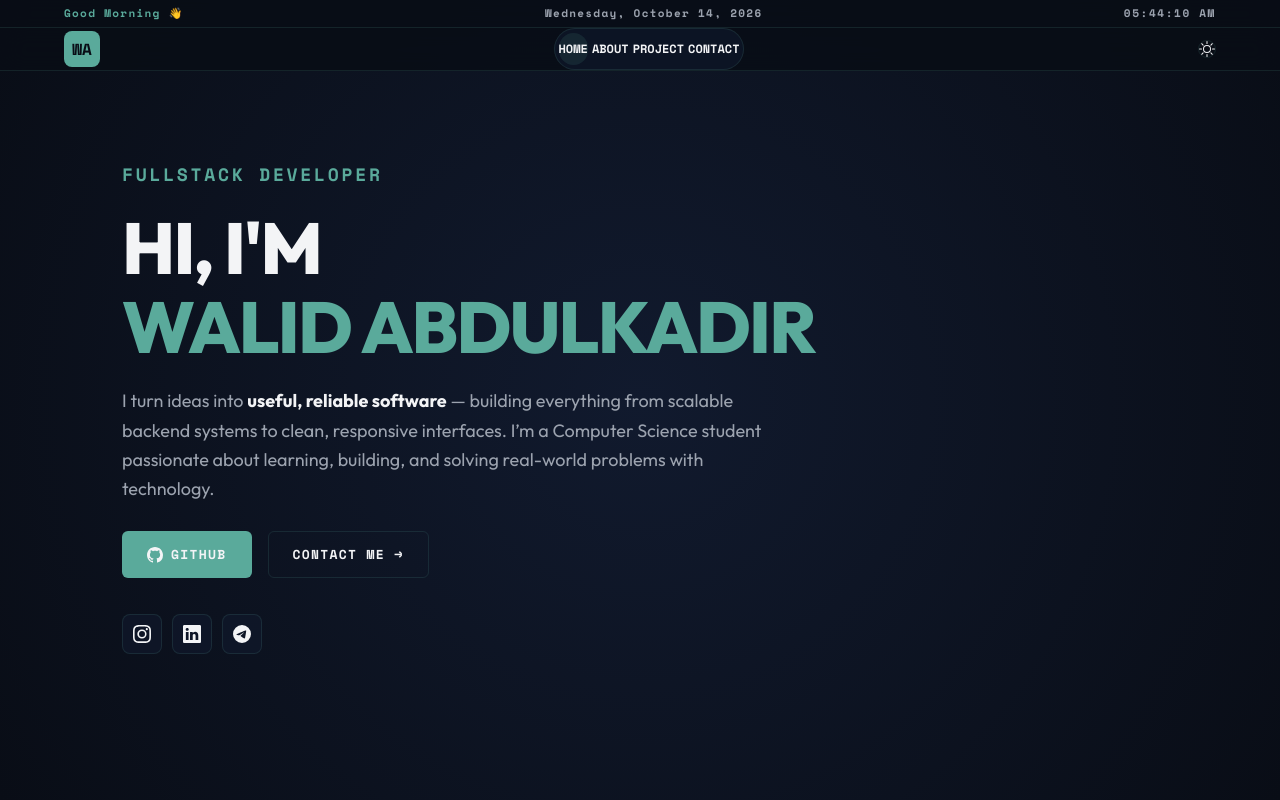
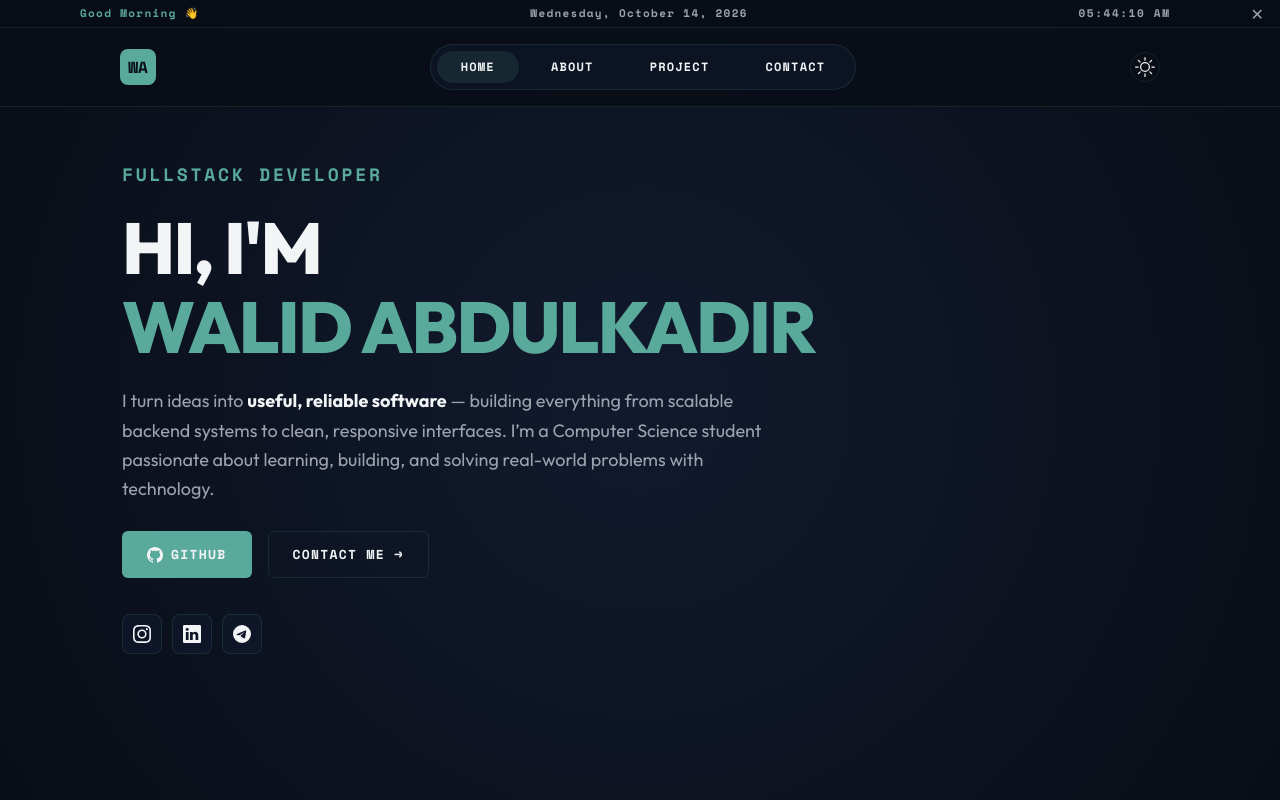
Before and after one commit to walidabdulkadir/Portfolio, a React (Vite) app: page / in a window 1280 px wide. Built offline with nearby package versions, Linux system fonts and the light colour scheme.

Commit message:
Enhance Nav component with clock toggle functionality and UI adjustments

```diff
--- a/src/components/Nav.jsx
+++ b/src/components/Nav.jsx
@@ -10,9 +10,10 @@ const NAV_LINKS = [
 ];
 
 function Nav() {
-  const [isLight, setIsLight] = useState(false);
-  const [menuOpen, setMenuOpen] = useState(false);
-  const [activeSection, setActive] = useState("home");
+  const [isLight, setIsLight]       = useState(false);
+  const [menuOpen, setMenuOpen]     = useState(false);
+  const [activeSection, setActive]  = useState("home");
+  const [showClock, setShowClock]   = useState(true);
 
   // data-theme attribute drives CSS variable switching
   useEffect(() => {
@@ -48,14 +49,23 @@ function Nav() {
   }, []);
 
   return (
-    <div className="fixed top-0 left-0 right-0 z-1000">
+    <div className="fixed top-0 left-0 right-0 z-1000 ">
       {/* ── Clock topbar ── */}
-      <div className="flex justify-center items-center h-7 bg-nav border-b border-border backdrop-blur-md">
-        <Clock />
-      </div>
+      {showClock && (
+        <div className="flex items-center h-7 bg-nav border-b border-border backdrop-blur-md px-4">
+          <Clock />
+          <button
+            onClick={() => setShowClock(false)}
+            aria-label="Close topbar"
+            className="ml-4 flex-shrink-0 text-muted hover:text-teal transition-colors duration-300 leading-none"
+          >
+            ✕
+          </button>
+        </div>
+      )}
 
       {/* ── Main nav ── */}
-      <nav className="flex items-center justify-between px-16 h-70px bg-nav border-b border-border backdrop-blur-md transition-all duration-300 max-[1024px]:px-8 max-[768px]:px-6">
+      <nav className="flex items-center justify-between px-30 py-4 h-70px bg-nav border-b border-border backdrop-blur-md transition-all duration-300 max-[1024px]:px-8 max-[768px]:px-6">
         {/* Logo */}
         <a href="#home" aria-label="Go to home">
           <div className="flex items-center justify-center w-9 h-9 font-mono font-bold text-base text-btn-text bg-teal rounded-lg transition-all duration-300 hover:-rotate-8deg hover:scale-105">
@@ -64,14 +74,14 @@ function Nav() {
         </a>
 
         {/* Pill nav — hidden on mobile */}
-        <div className="flex items-center gap-1 border border-border rounded-[30px] p-1 bg-card max-[600px]:hidden">
+        <div className="flex items-center gap-2 border border-border rounded-[30px] p-1.5 bg-card max-[600px]:hidden">
           {NAV_LINKS.map(({ label, href }) => {
             const isActive = activeSection === href.slice(1);
             return (
               <a
                 key={href}
                 href={href}
-                className={`font-mono text-xs font-bold tracking-0.1em px-18px py-2 rounded-[20px] transition-all duration-300
+                className={`font-mono text-xs font-bold tracking-[0.1em] px-6 py-2 rounded-[20px] transition-all duration-300
                   ${
                     isActive
                       ? "text-primary bg-teal-light"
@@ -90,9 +100,9 @@ function Nav() {
           <button
             onClick={() => setIsLight((p) => !p)}
             aria-label="Toggle theme"
-            className="flex items-center justify-center w-38px h-38px rounded-full border border-border text-primary bg-transparent transition-all duration-300 hover:bg-teal-light hover:border-teal hover:text-teal hover:rotate-15deg"
+            className="flex items-center justify-center p-1 w-50px h-50px rounded-full border border-border text-primary bg-transparent transition-all duration-300 hover:bg-teal-light hover:border-teal hover:text-teal hover:rotate-15deg"
           >
-            {isLight ? <BsMoon size={16} /> : <BsSun size={16} />}
+            {isLight ? <BsMoon size={20} /> : <BsSun size={20} />}
           </button>
 
           {/* Hamburger — mobile only */}
```
